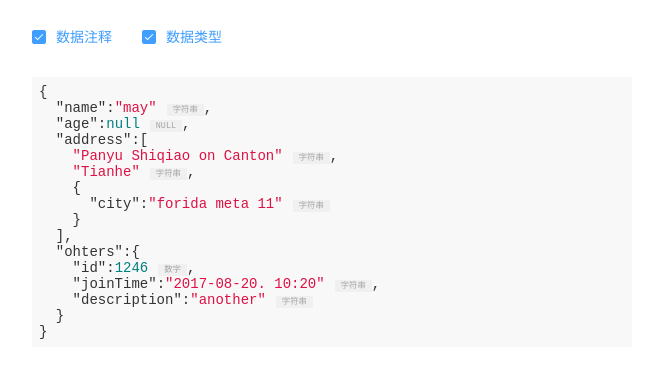
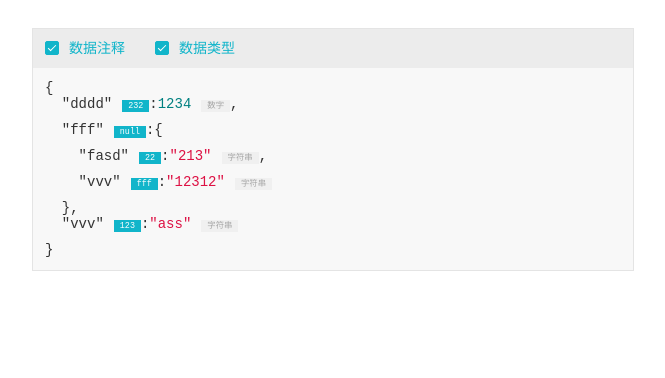
Before and after one commit to easyapi/easyapi-data-view, a Vue app: page / in a window 1280 px wide. Shown: the top 378 px of the page, without its empty margins (68-733 px from the left). Built offline with nearby package versions, Linux system fonts and the light colour scheme.

Commit message:
feat: 更新

```diff
--- a/example/App.vue
+++ b/example/App.vue
@@ -3,7 +3,7 @@
     <div class="editor-w clearfix">
       <div class="w-2">
         <div class="editor">
-          <json-view :jsonData="jsonData"></json-view>
+          <el-json-view :jsonData="jsonData" :commentData="commentData"></el-json-view>
         </div>
       </div>
     </div>
@@ -11,27 +11,45 @@
 </template>
 
 <script>
-import hljs from "highlight.js";
-
 export default {
   name: "app",
   data: function() {
     return {
+      commentData: [
+        {
+          name: "dddd",
+          remark: "232",
+          childParams: []
+        },
+        {
+          name: "fff",
+          remark: null,
+          childParams: [
+            {
+              name: "fasd",
+              remark: "22",
+              childParams: []
+            },
+            {
+              name: "vvv",
+              remark: "fff",
+              childParams: []
+            }
+          ]
+        },
+        {
+          name: "vvv",
+          remark: "123",
+          childParams: []
+        }
+      ],
       jsonData: {
-        name: "may",
-        age: null,
-        address: [
-          "Panyu Shiqiao on Canton",
-          "Tianhe",
-          {
-            city: "forida meta 11"
-          }
-        ],
-        ohters: {
-          id: 1246,
-          joinTime: "2017-08-20. 10:20",
-          description: "another"
-        }
+        dddd: 1234,
+        fff: {
+          fasd: "213",
+          vvv: "12312"
+        },
+        vvv: "ass"
       }
     };
   },
--- a/src/JsonView.vue
+++ b/src/JsonView.vue
@@ -1,12 +1,10 @@
 <template>
   <div class="el-json-view">
-    <span>
+    <div class="ctrs">
       <el-checkbox v-model="dataNoteShow">数据注释</el-checkbox>
       <el-checkbox v-model="dataTypeShow">数据类型</el-checkbox>
-    </span>
-    <pre>
-        <code class="json" id="res_code"></code>
-      </pre>
+    </div>
+    <pre class="viewport" id="res_code"></pre>
   </div>
 </template>
 
@@ -43,27 +41,15 @@ export default {
   },
   created() {
     this.resCode();
+    this.makeParamsNote();
+    this.makeDataType();
   },
   watch: {
     dataNoteShow: function() {
-      if (this.dataNoteShow) {
       this.showParamsNote();
-      }
     },
     dataTypeShow: function() {
       this.showDataType();
-    },
-    dataTypeArr: function() {
-      let vals = $("#res_code").children("span:not(.hljs-attr)");
-      vals.each((index, el) => {
-        $(el).append(
-          $(
-            `<span class="label type">${
-              this.dataTypes[this.dataTypeArr[index]]
-            }</span>`
-          )
-        );
-      });
     }
   },
   methods: {
@@ -89,62 +75,31 @@ export default {
       // this.addCodeLine();
       this.dataNoteShow = true;
       this.dataTypeShow = true;
-      this.showDataType();
-      this.showParamsNote();
     },
 
     //生成数据注释
     makeParamsNote: function() {
-      //获取一级key
-      // let obj = JSON.parse(this.resCodeDisplay)
-      // this.firstLevelParams = []
-      // for(let i in obj) {
-      //   this.firstLevelParams.push(i)
-      // }
+      this.dataNoteArr = [];
 
-      //描述字段
-      let attrs = $("#res_code .hljs-attr");
-      let tmpAttrs = attrs;
-      attrs = [];
-
-      for (let i = 0; i < tmpAttrs.length; ++i) {
-        if (
-          $(tmpAttrs[i])
-            .next()
-            .hasClass("hljs-attr")
-        ) {
-          continue;
-        }
-        attrs.push(tmpAttrs[i]);
-      }
-
-      this.dataNoteArr = [];
-      for (let i = 0; i < attrs.length; ++i) {
-        let noCheck = true;
-        let attrTmp = $(attrs[i])
-          .text()
-          .replace('"', "")
-          .replace('"', "");
-        for (let j = 0; j < this.paramsNote.length; ++j) {
-          let el = this.paramsNote[j];
-          if (el.name == attrTmp) {
+      //生成数据类型
+      var makeDataNote = oj => {
+        oj.forEach(el => {
+          if (el.childParams && el.childParams.length) {
             this.dataNoteArr.push({
               name: el.name,
-              des: el.description
+              remark: el.remark
             });
-            noCheck = false;
-            break;
-          }
-        }
-        if (noCheck) {
+            makeDataNote(el.childParams);
+          } else {
             this.dataNoteArr.push({
-            name: "",
-            des: ""
+              name: el.name,
+              remark: el.remark
             });
           }
-      }
+        });
+      };
 
-      this.showParamsNote();
+      makeDataNote(this.commentData);
     },
 
     //显示参数注释
@@ -154,18 +109,13 @@ export default {
           return;
         }
 
-        let vals = $("#res_code").children("span:not(.hljs-attr)");
-
+        let vals = $("#res_code").children("span.hljs-attr");
         vals.each((index, el) => {
-          if (this.dataNoteArr[index].des) {
           $(el).append(
             $(
-                `<span class="label note">${this.dataNoteArr[index].des}</span>`
+              `<span class="label note">${this.dataNoteArr[index].remark}</span>`
             )
           );
-          } else {
-            $(el).append($(`<span class="label note none">无注释</span>`));
-          }
         });
       } else {
         $("#res_code")
@@ -174,24 +124,36 @@ export default {
       }
     },
 
-    //显示数据类型
-    showDataType: function() {
-      if (this.dataTypeShow) {
+    //生成数据注释
+    makeDataType: function() {
       this.dataTypeArr = [];
 
-        //生成数据类型
-        var makeDataType = oj => {
+      var setDataType = oj => {
         let obj = typeof oj == "string" ? JSON.parse(oj) : oj;
         for (var key in obj) {
           if (obj[key] !== null && typeof obj[key] == "object") {
-              makeDataType(obj[key]);
+            setDataType(obj[key]);
           } else {
             this.dataTypeArr.push(Object.prototype.toString.call(obj[key]));
           }
         }
       };
+      setDataType(this.resCodeDisplay);
+    },
 
-        makeDataType(this.resCodeDisplay);
+    //显示数据类型
+    showDataType: function() {
+      if (this.dataTypeShow) {
+        let vals = $("#res_code").children("span:not(.hljs-attr)");
+        vals.each((index, el) => {
+          $(el).append(
+            $(
+              `<span class="label type">${
+                this.dataTypes[this.dataTypeArr[index]]
+              }</span>`
+            )
+          );
+        });
       } else {
         $("#res_code")
           .find(".label.type")
@@ -212,14 +174,178 @@ export default {
       $("#res_code")
         .find(".label.type")
         .remove();
+    },
+
+    jsonParse: function(jsonStr) {
+      // 解析JSON
+      let parseJson = json => {
+        let result = [];
+        let keys = Object.keys(json);
+        keys.forEach((k, index) => {
+          let val = json[k];
+          let parsedVal = val;
+          if (val === null || val === undefined) {
+            val = "";
+          }
+
+          if (this.getType(val) == "object") {
+            // console.debug('-- o --')
+            parsedVal = parseJson(val);
+            // result.push(fr)
+          } else if (this.getType(val) == "array") {
+            // console.debug('-- a --')
+            // console.debug(val)
+            parsedVal = parseArray(val);
+            // result.push(fr)
+          }
+
+          let opt = {
+            name: k,
+            type: this.getType(val),
+            description: ""
+          };
+
+          if (opt.type == "array" || opt.type == "object") {
+            opt.childParams = parsedVal;
+            opt.remark = null;
+          } else {
+            opt.childParams = null;
+            opt.remark = parsedVal;
+          }
+
+          result.push(opt);
+        });
+        return result;
+      };
+
+      //  解析ARRAY
+      let parseArray = arrayObj => {
+        let result = [];
+        for (let i = 0; i < arrayObj.length; ++i) {
+          let val = arrayObj[i];
+          let parsedVal = val;
+          if (this.getType(val) == "object") {
+            parsedVal = parseJson(val);
+          } else if (this.getType(val) == "array") {
+            parsedVal = parseArray(val);
+          }
+
+          let opt = {
+            name: null,
+            type: this.getType(val),
+            description: ""
+          };
+
+          if (opt.type == "array" || opt.type == "object") {
+            opt.childParams = parsedVal;
+            opt.remark = null;
+          } else {
+            opt.childParams = null;
+            opt.remark = parsedVal;
+          }
+
+          result.push(opt);
+        }
+        return result;
+      };
+
+      // --
+      let parseBody = json => {
+        let r = parseJson(json);
+        return r;
+      };
+
+      return parseBody(jsonStr);
+    },
+
+    getType: function(obj) {
+      switch (Object.prototype.toString.call(obj)) {
+        case "[object Array]":
+          return "array";
+          break;
+        case "[object Object]":
+          return "object";
+          break;
+        default:
+          return String(typeof obj).toLowerCase();
+          break;
+      }
+    },
+
+    makeJson: function(dataArr) {
+      // 翻译JSON
+      let revertWithObj = function(data) {
+        let r = {};
+        for (let i = 0; i < data.length; ++i) {
+          let el = data[i];
+          let key, val;
+          key = el.name;
+          if (el.type == "array") {
+            val = revertWithArray(el.childParams);
+          } else if (el.type == "object") {
+            val = revertWithObj(el.childParams);
+          } else {
+            val = el.remark;
+          }
+
+          r[key] = val;
+        }
+
+        return r;
+      };
+
+      // 翻译Array
+      let revertWithArray = function(data) {
+        let arr = [];
+        for (let i = 0; i < data.length; ++i) {
+          let el = data[i];
+          let r;
+          if (el.type == "array") {
+            r = revertWithArray(el.childParams);
+          } else if (el.type == "object") {
+            r = revertWithObj(el.childParams);
+          } else {
+            r = el.remark;
+          }
+
+          arr.push(r);
+        }
+        return arr;
+      };
+
+      let revertMain = function(data) {
+        console.debug("--> make json <--");
+        let r = revertWithObj(data);
+        return r;
+      };
+
+      return revertMain(dataArr);
     }
   }
 };
 </script>
 
+<style lang="less" scoped>
+.el-json-view {
+  width: 100%;
+  border: 1px solid #e4e4e4;
+
+  .ctrs {
+    padding: 10px 12px;
+    background: #ececec;
+  }
+  .viewport {
+    margin: 0;
+    padding: 12px;
+  }
+}
+</style>
+
 <style lang="less">
 .el-json-view {
-  width: 100%;
+  .hljs-attr {
+    display: inline-block;
+    margin-bottom: 10px;
   }
 
   .button {
@@ -228,6 +354,15 @@ export default {
       top: 20px;
       right: 10px;
     }
+  }
+
+  .el-checkbox__label {
+    color: #11b5ca !important;
+  }
+
+  .el-checkbox__inner {
+    border-color: #11b5ca !important;
+    background-color: #11b5ca !important;
   }
 
   #res_code {
@@ -257,4 +392,5 @@ export default {
       }
     }
   }
+}
 </style>
--- a/src/index.js
+++ b/src/index.js
@@ -10,7 +10,7 @@ Vue.use(Checkbox)
 const install = (Vue) => {
   if (install.installed) return
 
-  Vue.component('json-view', JsonView)
+  Vue.component('el-json-view', JsonView)
 }
 
 export default install
```
Also changed, not shown: 1 other file (tests, documents, lock files or other folders). Lines whose indentation alone changed are shown as unchanged.
